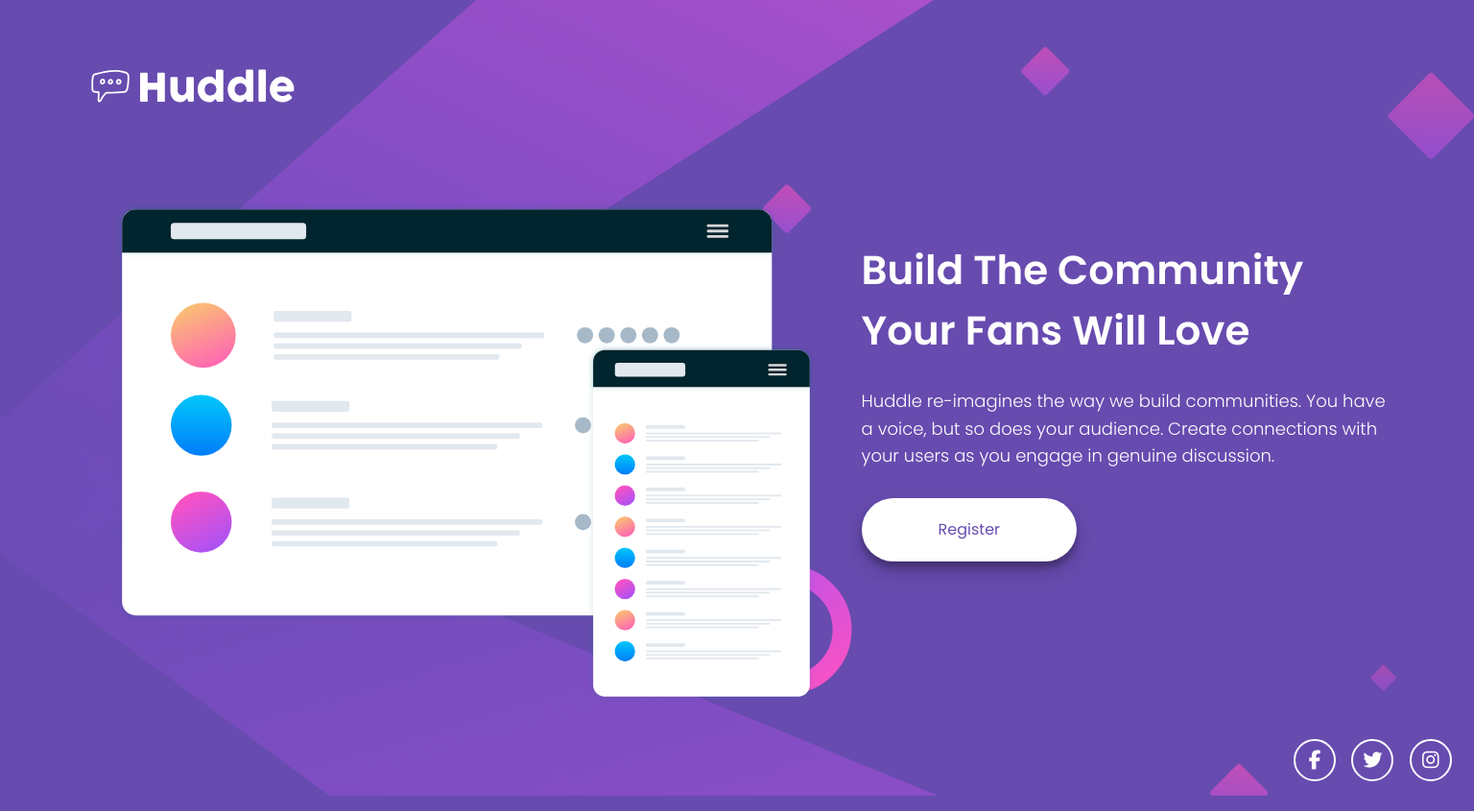
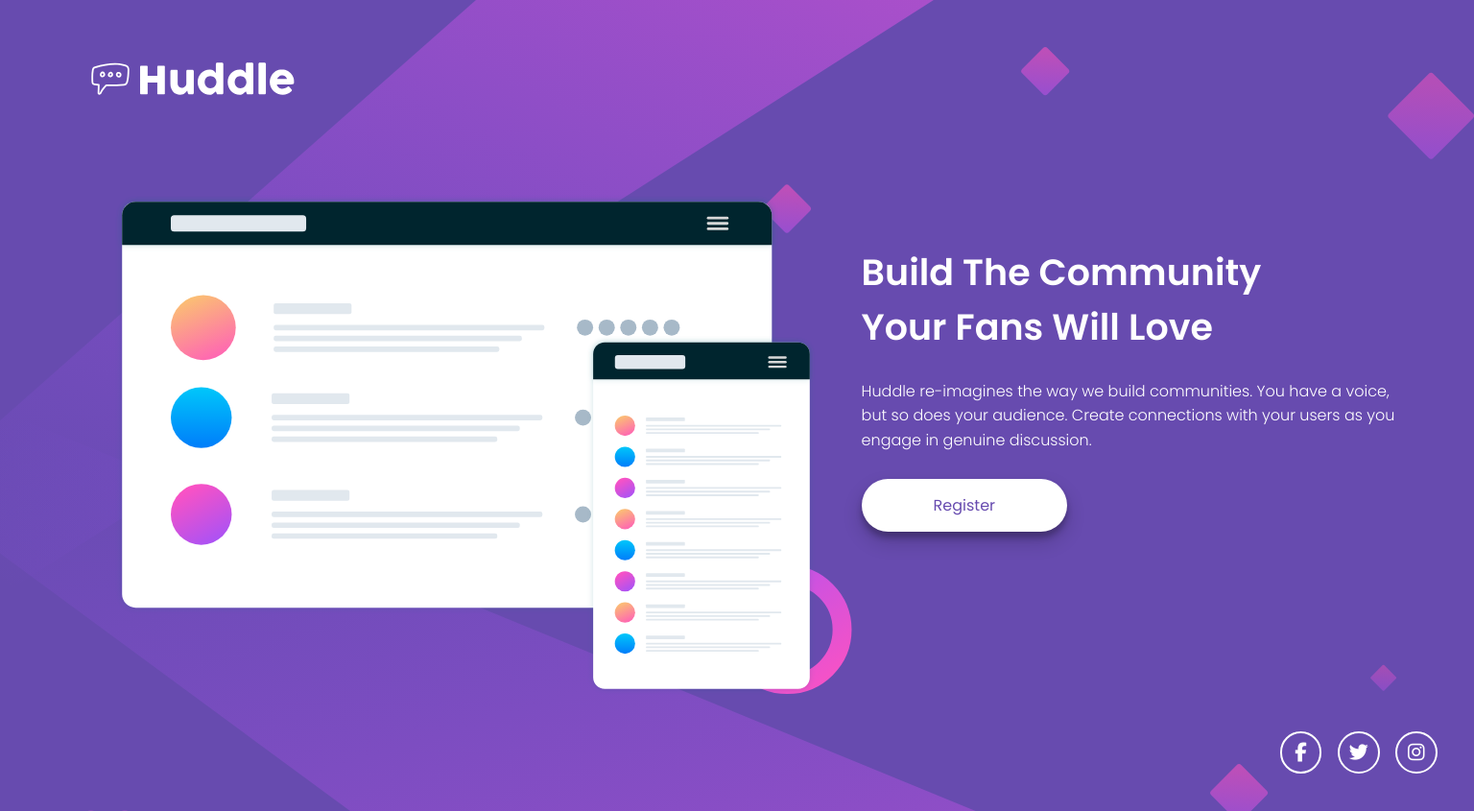
Before and after one commit to Kevo760/Landing-Page, a plain HTML site: page index.html in a window 1536 px wide. Shown: the whole page at 96% size. Drawn offline with Linux system fonts and the light colour scheme.

Commit message:
Update style.css

```diff
--- a/style.css
+++ b/style.css
@@ -11,8 +11,7 @@ font-family: 'Poppins';
 @media only screen and (min-width: 1440px) {
   body {
     background-image: url("./images/bg-desktop.svg");
-    background-position: none;
-    background-repeat: none;
+    background-size: 100%;
   }
 }
 
@@ -28,7 +27,7 @@ font-family: 'Poppins';
 @media only screen and (min-width: 1440px) {
   .logo img {
     width: 15%;
-    padding: 3.5% 0 0 5%;
+    padding: 3% 0 0 5%;
   }
 }
 
@@ -89,7 +88,7 @@ padding: 11% 11% 0 11%;
 
 @media only screen and (min-width: 1440px) {
   .text {
-  padding: 0 4% 8% 18%;
+  padding: 0 4% 9% 18%;
   }
 }
 
@@ -102,12 +101,12 @@ font-weight: 200;
 
 @media only screen and (min-width: 1440px) {
   p {
-  font-size: 18px;
+  font-size: 16px;
   font-weight: 200;
   }
 
   h1 {
-    font-size: 42px;
+    font-size: 38px;
     padding-right: 50px;
     line-height: 1.5;
   }
@@ -151,7 +150,7 @@ font-weight: 200;
        .button:link, .button:visited {
         background-color: white;
         color: hsl(257, 40%, 49%);
-        padding: 20px 80px;
+        padding: 15px 75px;
         text-align: center;
         text-decoration: none;
         display: inline-block;
@@ -223,8 +222,8 @@ margin-right: 14px;
   .social {
     margin-top: 2%;
     text-align: right;
-    margin-right: 1%;
-    margin-bottom: 1%;
+    margin-right: 2%;
+    padding-bottom: 2%;
   }
 
   .fa-facebook-f {
```
